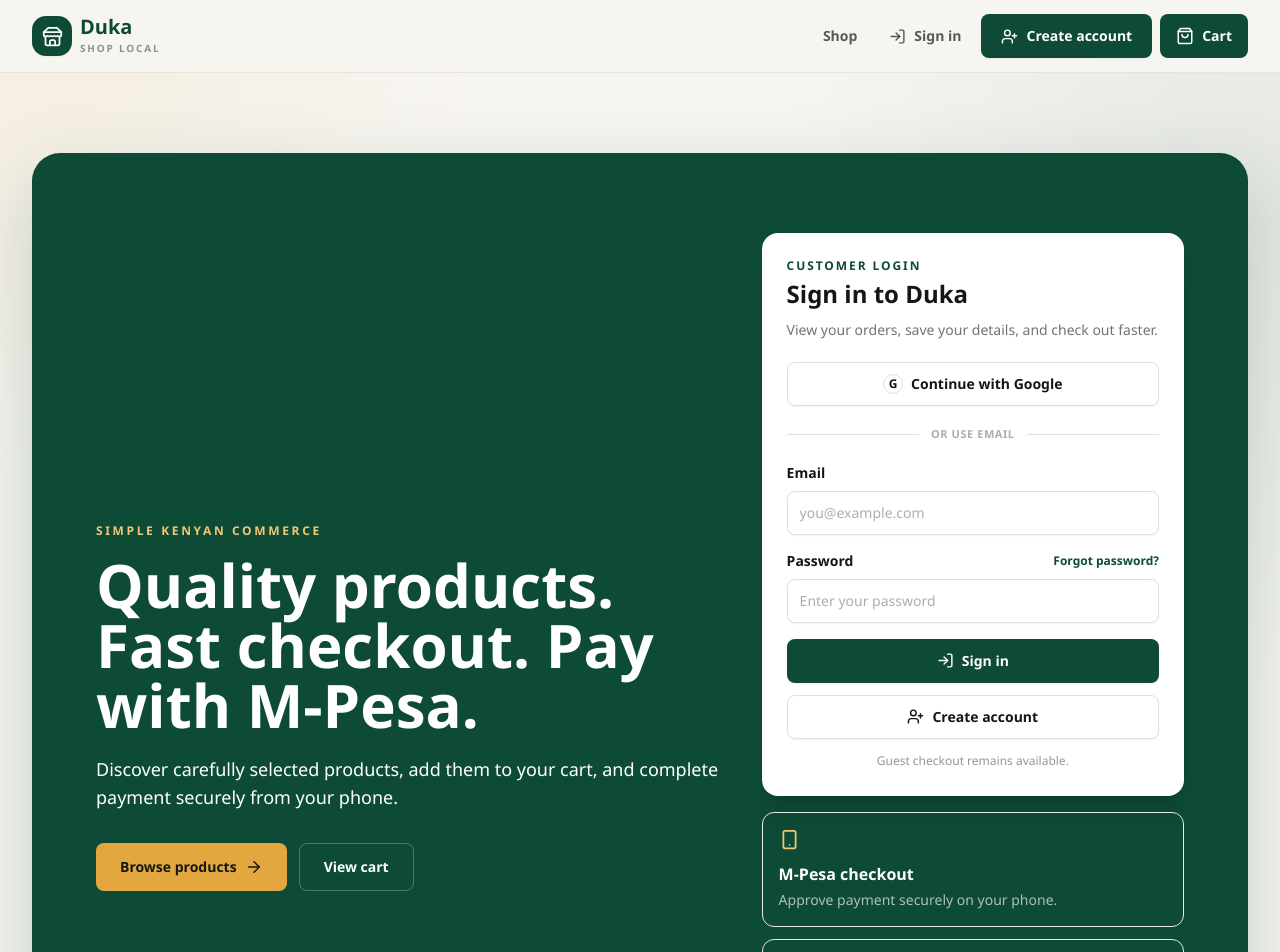
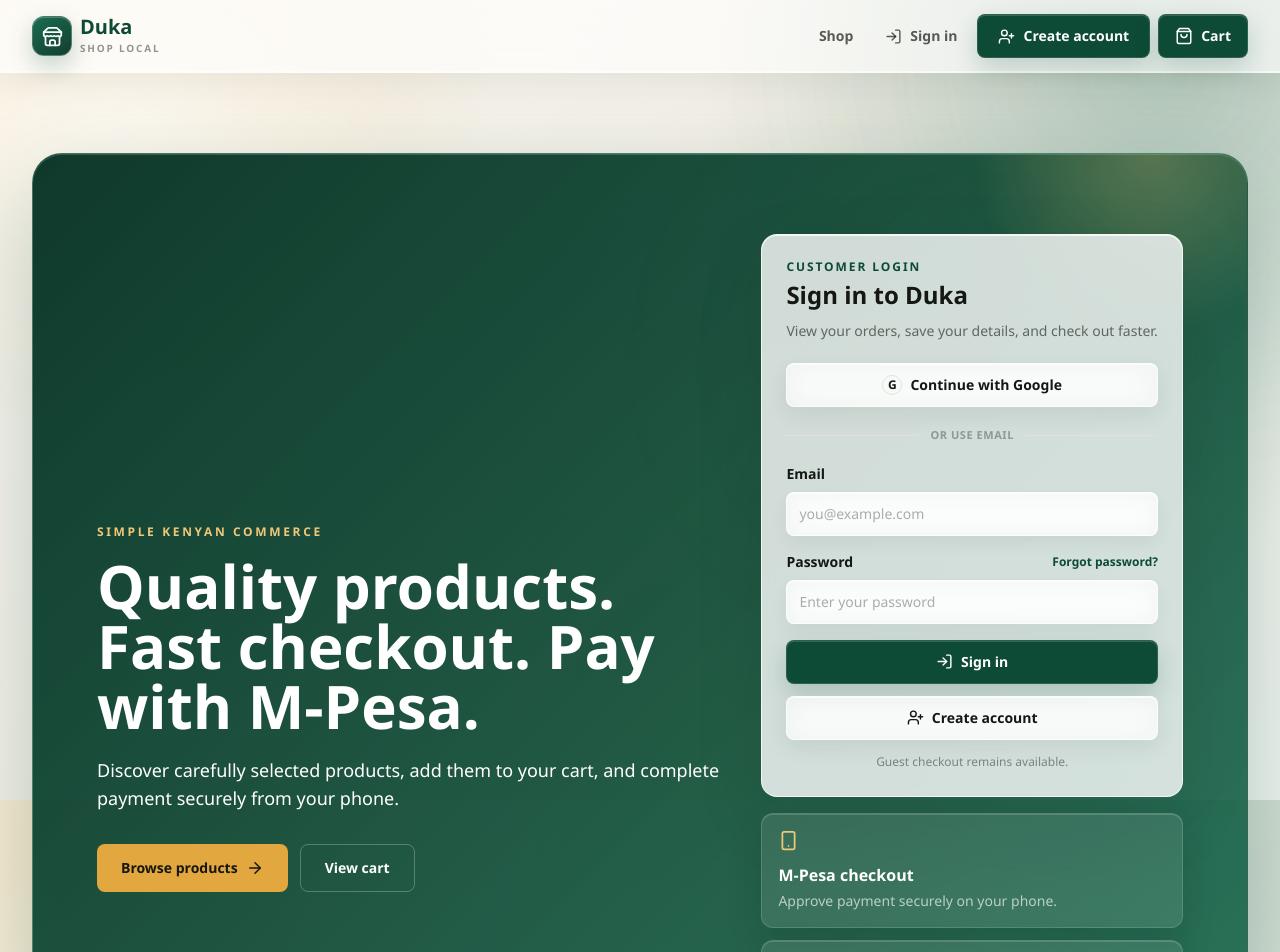
Before and after one commit to jiranimwema202420-lgtm/chicken-ecoomerce-web-app, a Next.js app: page / in a window 1280 px wide. Shown: the top 952 px of the page. Built offline with nearby package versions, Linux system fonts and the light colour scheme; no server answers; the database is empty.

Commit message:
style: add frosted glass interface

```diff
--- a/src/app/globals.css
+++ b/src/app/globals.css
@@ -5,6 +5,17 @@
 :root {
   --font-display: "Aptos Display", "Segoe UI", Arial, sans-serif;
   --font-body: "Aptos", "Segoe UI", Arial, sans-serif;
+
+  --glass-surface: rgb(255 255 255 / 0.60);
+  --glass-surface-strong: rgb(255 255 255 / 0.78);
+  --glass-border: rgb(255 255 255 / 0.68);
+  --glass-highlight: rgb(255 255 255 / 0.82);
+  --glass-shadow:
+    0 24px 70px rgb(20 23 18 / 0.10),
+    inset 0 1px 0 rgb(255 255 255 / 0.76);
+  --glass-shadow-soft:
+    0 14px 40px rgb(20 23 18 / 0.075),
+    inset 0 1px 0 rgb(255 255 255 / 0.70);
 }
 
 * {
@@ -17,9 +28,30 @@
 
 body {
   @apply m-0 bg-canvas font-body text-ink antialiased;
+  min-height: 100vh;
+  position: relative;
+  isolation: isolate;
+  background-color: #f4f1ea;
   background-image:
-    radial-gradient(circle at 0 0, rgb(226 167 62 / 0.10), transparent 30rem),
-    radial-gradient(circle at 100% 10%, rgb(14 75 54 / 0.08), transparent 32rem);
+    radial-gradient(circle at 8% 4%, rgb(240 200 120 / 0.34), transparent 25rem),
+    radial-gradient(circle at 92% 8%, rgb(22 107 78 / 0.19), transparent 30rem),
+    radial-gradient(circle at 52% 88%, rgb(226 167 62 / 0.16), transparent 32rem),
+    linear-gradient(135deg, #f9f7f2 0%, #f2eee5 48%, #edf3ef 100%);
+  background-attachment: fixed;
+}
+
+body::before {
+  content: "";
+  position: fixed;
+  inset: -18rem;
+  z-index: -1;
+  pointer-events: none;
+  background:
+    radial-gradient(circle at 22% 30%, rgb(255 255 255 / 0.80), transparent 18rem),
+    radial-gradient(circle at 77% 26%, rgb(14 75 54 / 0.12), transparent 24rem),
+    radial-gradient(circle at 60% 78%, rgb(226 167 62 / 0.14), transparent 22rem);
+  filter: blur(44px);
+  transform: translateZ(0);
 }
 
 button,
@@ -29,24 +61,135 @@
   font: inherit;
 }
 
+@layer components {
+  .glass-panel {
+    @apply border border-white/60 bg-white/60 backdrop-blur-xl;
+    border-radius: 20px;
+    box-shadow: var(--glass-shadow-soft);
+  }
+
+  .glass-panel-strong {
+    @apply border border-white/70 bg-white/80 backdrop-blur-2xl;
+    border-radius: 22px;
+    box-shadow: var(--glass-shadow);
+  }
+
+  .glass-dark-tile {
+    @apply border border-white/15 bg-white/10 backdrop-blur-xl;
+    box-shadow:
+      inset 0 1px 0 rgb(255 255 255 / 0.16),
+      0 14px 34px rgb(5 30 21 / 0.16);
+  }
+
+  .glass-navbar {
+    @apply border-b border-white/60 bg-white/65 backdrop-blur-2xl;
+    box-shadow:
+      0 10px 34px rgb(20 23 18 / 0.07),
+      inset 0 -1px 0 rgb(255 255 255 / 0.58);
+  }
+
+  .glass-mobile-menu {
+    @apply border border-white/70 bg-white/85 backdrop-blur-2xl;
+    box-shadow: var(--glass-shadow);
+  }
+
+  .glass-footer {
+    @apply border-white/60 bg-white/45 backdrop-blur-xl;
+    box-shadow: inset 0 1px 0 rgb(255 255 255 / 0.72);
+  }
+
+  .glass-brand-mark {
+    background:
+      linear-gradient(145deg, rgb(22 107 78 / 0.98), rgb(10 53 39 / 0.96));
+    border: 1px solid rgb(255 255 255 / 0.24);
+    box-shadow:
+      0 10px 24px rgb(14 75 54 / 0.24),
+      inset 0 1px 0 rgb(255 255 255 / 0.22);
+  }
+
+  .glass-badge {
+    @apply border border-white/70 bg-white/80 text-forest backdrop-blur-xl;
+    box-shadow:
+      0 8px 24px rgb(20 23 18 / 0.10),
+      inset 0 1px 0 rgb(255 255 255 / 0.86);
+  }
+
+  .hero-glass {
+    position: relative;
+    isolation: isolate;
+    overflow: hidden;
+    background:
+      linear-gradient(135deg, rgb(10 53 39 / 0.98), rgb(14 75 54 / 0.92) 48%, rgb(22 107 78 / 0.88)),
+      radial-gradient(circle at 75% 18%, rgb(240 200 120 / 0.30), transparent 22rem);
+    border: 1px solid rgb(255 255 255 / 0.14);
+    box-shadow:
+      0 34px 90px rgb(14 75 54 / 0.25),
+      inset 0 1px 0 rgb(255 255 255 / 0.16);
+  }
+
+  .hero-glass::before,
+  .hero-glass::after {
+    content: "";
+    position: absolute;
+    z-index: -1;
+    border-radius: 9999px;
+    pointer-events: none;
+    filter: blur(4px);
+  }
+
+  .hero-glass::before {
+    width: 24rem;
+    height: 24rem;
+    top: -12rem;
+    right: -6rem;
+    background: radial-gradient(circle, rgb(240 200 120 / 0.28), transparent 66%);
+  }
+
+  .hero-glass::after {
+    width: 30rem;
+    height: 30rem;
+    bottom: -22rem;
+    left: 20%;
+    background: radial-gradient(circle, rgb(255 255 255 / 0.13), transparent 68%);
+  }
+
   .btn-primary {
-  @apply inline-flex min-h-11 items-center justify-center rounded-md bg-forest px-5 py-2.5 text-sm font-semibold text-white shadow-sm transition hover:bg-forest-light focus-visible:outline-none focus-visible:ring-2 focus-visible:ring-forest focus-visible:ring-offset-2 disabled:cursor-not-allowed disabled:opacity-50;
+    @apply inline-flex min-h-11 items-center justify-center rounded-md bg-forest px-5 py-2.5 text-sm font-semibold text-white transition hover:bg-forest-light focus-visible:outline-none focus-visible:ring-2 focus-visible:ring-forest focus-visible:ring-offset-2 disabled:cursor-not-allowed disabled:opacity-50;
+    border: 1px solid rgb(255 255 255 / 0.12);
+    box-shadow:
+      0 10px 24px rgb(14 75 54 / 0.20),
+      inset 0 1px 0 rgb(255 255 255 / 0.16);
+  }
+
+  .btn-primary:hover {
+    transform: translateY(-1px);
+    box-shadow:
+      0 14px 30px rgb(14 75 54 / 0.24),
+      inset 0 1px 0 rgb(255 255 255 / 0.18);
   }
 
   .btn-secondary {
-  @apply inline-flex min-h-11 items-center justify-center rounded-md border border-line bg-white px-5 py-2.5 text-sm font-semibold text-ink shadow-sm transition hover:border-forest hover:text-forest focus-visible:outline-none focus-visible:ring-2 focus-visible:ring-forest focus-visible:ring-offset-2 disabled:cursor-not-allowed disabled:opacity-50;
+    @apply inline-flex min-h-11 items-center justify-center rounded-md border border-white/70 bg-white/60 px-5 py-2.5 text-sm font-semibold text-ink backdrop-blur-lg transition hover:border-white hover:bg-white/80 hover:text-forest focus-visible:outline-none focus-visible:ring-2 focus-visible:ring-forest focus-visible:ring-offset-2 disabled:cursor-not-allowed disabled:opacity-50;
+    box-shadow:
+      0 8px 22px rgb(20 23 18 / 0.07),
+      inset 0 1px 0 rgb(255 255 255 / 0.80);
   }
 
   .btn-ghost {
-  @apply inline-flex min-h-10 items-center justify-center rounded-md px-3 py-2 text-sm font-semibold text-ink/70 transition hover:bg-forest/5 hover:text-forest;
+    @apply inline-flex min-h-10 items-center justify-center rounded-md px-3 py-2 text-sm font-semibold text-ink/70 transition hover:bg-white/55 hover:text-forest;
   }
 
   .input-field {
-  @apply min-h-11 w-full rounded-md border border-line bg-white px-3 py-2 text-sm text-ink shadow-sm outline-none transition placeholder:text-ink/35 focus:border-forest focus:ring-2 focus:ring-forest/15;
+    @apply min-h-11 w-full rounded-md border border-white/70 bg-white/65 px-3 py-2 text-sm text-ink outline-none backdrop-blur-md transition placeholder:text-ink/35 focus:border-forest/40 focus:bg-white/85 focus:ring-2 focus:ring-forest/15;
+    box-shadow:
+      inset 0 1px 0 rgb(255 255 255 / 0.82),
+      0 7px 18px rgb(20 23 18 / 0.055);
   }
 
   .card {
-  @apply rounded-lg border border-line bg-white shadow-[0_14px_40px_rgba(20,23,18,0.05)];
+    @apply border border-white/65 bg-white/60 backdrop-blur-xl;
+    border-radius: 20px;
+    box-shadow: var(--glass-shadow-soft);
   }
 
   .section-shell {
@@ -55,6 +198,38 @@
 
   .eyebrow {
     @apply text-xs font-bold uppercase tracking-[0.18em] text-forest;
+  }
+}
+
+@supports not ((backdrop-filter: blur(1px)) or (-webkit-backdrop-filter: blur(1px))) {
+  .glass-panel,
+  .glass-panel-strong,
+  .glass-mobile-menu,
+  .card,
+  .input-field,
+  .btn-secondary {
+    background-color: rgb(255 255 255 / 0.94);
+  }
+
+  .glass-dark-tile {
+    background-color: rgb(255 255 255 / 0.12);
+  }
+
+  .glass-navbar,
+  .glass-footer {
+    background-color: rgb(247 245 241 / 0.96);
+  }
+}
+
+@media (prefers-reduced-motion: reduce) {
+  *,
+  *::before,
+  *::after {
+    scroll-behavior: auto !important;
+    transition-duration: 0.01ms !important;
+    animation-duration: 0.01ms !important;
+    animation-iteration-count: 1 !important;
+  }
 }
 
 :focus-visible {
--- a/src/app/layout.tsx
+++ b/src/app/layout.tsx
@@ -23,9 +23,9 @@
         <AuthProvider>
           <Navbar />
           <main className="min-h-[calc(100vh-72px)]">{children}</main>
-          <footer className="border-t border-line bg-white">
+          <footer className="glass-footer border-t">
             <div className="mx-auto flex max-w-7xl flex-col gap-2 px-4 py-8 text-sm text-ink/60 sm:flex-row sm:items-center sm:justify-between sm:px-6 lg:px-8">
-              <p>© {new Date().getFullYear()} Duka. Built for fast, secure shopping.</p>
+              <p>Â© {new Date().getFullYear()} Duka. Built for fast, secure shopping.</p>
               <p>Prices are shown in Kenyan shillings.</p>
             </div>
           </footer>
--- a/src/app/page.tsx
+++ b/src/app/page.tsx
@@ -38,8 +38,8 @@
   return (
     <>
       <section className="section-shell py-10 sm:py-14 lg:py-20">
-        <div className="overflow-hidden rounded-[28px] bg-forest text-white shadow-[0_30px_80px_rgba(14,75,54,0.22)]">
-          <div className="grid gap-8 px-6 py-10 sm:px-10 sm:py-14 lg:grid-cols-[1.2fr_0.8fr] lg:items-center lg:px-16 lg:py-20">
+        <div className="hero-glass rounded-[30px] text-white">
+          <div className="relative z-10 grid gap-8 px-6 py-10 sm:px-10 sm:py-14 lg:grid-cols-[1.2fr_0.8fr] lg:items-center lg:px-16 lg:py-20">
             <div>
               <p className="text-xs font-bold uppercase tracking-[0.22em] text-marigold-light">
                 Simple Kenyan commerce
@@ -69,7 +69,7 @@
                   { icon: ShieldCheck, title: "Protected orders", text: "Order totals are verified on the server." },
                   { icon: Truck, title: "Ready to fulfil", text: "Stock and payment status stay synchronized." },
                 ].map(({ icon: Icon, title, text }) => (
-                  <div key={title} className="rounded-xl border border-white/12 bg-white/8 p-4 backdrop-blur">
+                  <div key={title} className="glass-dark-tile rounded-xl p-4">
                     <Icon size={21} className="text-marigold-light" />
                     <h2 className="mt-3 font-display text-base font-bold">{title}</h2>
                     <p className="mt-1 text-sm leading-5 text-white/65">{text}</p>
@@ -82,12 +82,12 @@
       </section>
 
       <section id="products" className="section-shell scroll-mt-24 pb-16 sm:pb-24">
-        <div className="flex flex-col gap-5 border-b border-line pb-6 lg:flex-row lg:items-end lg:justify-between">
+        <div className="flex flex-col gap-5 border-b border-white/60 pb-6 lg:flex-row lg:items-end lg:justify-between">
           <div>
             <p className="eyebrow">Current collection</p>
             <h2 className="mt-2 font-display text-3xl font-bold sm:text-4xl">Shop what you need</h2>
             <p className="mt-2 text-sm text-ink/60">
-              {loading ? "Loading the catalogue…" : `${visibleProducts.length} product${visibleProducts.length === 1 ? "" : "s"} available`}
+              {loading ? "Loading the catalogueÃƒÆ’Ã†â€™Ãƒâ€šÃ‚Â¢ÃƒÆ’Ã‚Â¢ÃƒÂ¢Ã¢â€šÂ¬Ã…Â¡Ãƒâ€šÃ‚Â¬ÃƒÆ’Ã¢â‚¬Å¡Ãƒâ€šÃ‚Â¦" : `${visibleProducts.length} product${visibleProducts.length === 1 ? "" : "s"} available`}
             </p>
           </div>
 
@@ -124,7 +124,7 @@
           <div className="mt-8 grid gap-5 sm:grid-cols-2 lg:grid-cols-3">
             {Array.from({ length: 6 }).map((_, index) => (
               <div key={index} className="card overflow-hidden">
-                <div className="aspect-[4/3] animate-pulse bg-line" />
+                <div className="aspect-[4/3] animate-pulse bg-white/35" />
                 <div className="space-y-3 p-4">
                   <div className="h-5 w-2/3 animate-pulse rounded bg-line" />
                   <div className="h-4 w-full animate-pulse rounded bg-line" />
--- a/src/components/HomeCustomerLogin.tsx
+++ b/src/components/HomeCustomerLogin.tsx
@@ -99,7 +99,7 @@
 
   if (authLoading) {
     return (
-      <div className="rounded-2xl border border-white/15 bg-white p-6 text-ink shadow-xl">
+      <div className="glass-panel-strong rounded-2xl p-6 text-ink">
         <div className="h-5 w-40 animate-pulse rounded bg-line" />
         <div className="mt-4 h-11 animate-pulse rounded bg-line" />
         <div className="mt-3 h-11 animate-pulse rounded bg-line" />
@@ -110,7 +110,7 @@
 
   if (user && !user.isAnonymous) {
     return (
-      <div className="rounded-2xl border border-white/15 bg-white p-6 text-ink shadow-xl">
+      <div className="glass-panel-strong rounded-2xl p-6 text-ink">
         <div className="flex items-start gap-3">
           <span className="grid h-11 w-11 shrink-0 place-items-center rounded-full bg-forest/10 text-forest">
             <CheckCircle2 size={22} aria-hidden="true" />
@@ -141,7 +141,7 @@
           disabled={submitting}
           onClick={handleSignOut}
         >
-          {submitting ? "Signing out…" : "Sign out"}
+          {submitting ? "Signing outâ€¦" : "Sign out"}
         </button>
 
         {error && (
@@ -154,7 +154,7 @@
   }
 
   return (
-    <div id="customer-login" className="rounded-2xl border border-white/15 bg-white p-6 text-ink shadow-xl">
+    <div id="customer-login" className="glass-panel-strong rounded-2xl p-6 text-ink">
       <p className="text-xs font-bold uppercase tracking-[0.16em] text-forest">
         Customer login
       </p>
@@ -224,7 +224,7 @@
         )}
 
         <button type="submit" className="btn-primary w-full gap-2" disabled={submitting}>
-          <LogIn size={17} /> {submitting ? "Signing in…" : "Sign in"}
+          <LogIn size={17} /> {submitting ? "Signing inâ€¦" : "Sign in"}
         </button>
       </form>
 
--- a/src/components/Navbar.tsx
+++ b/src/components/Navbar.tsx
@@ -25,10 +25,10 @@
   const closeMenu = () => setMenuOpen(false);
 
   return (
-    <header className="sticky top-0 z-40 border-b border-line/80 bg-canvas/90 backdrop-blur-xl">
+    <header className="glass-navbar sticky top-0 z-40">
       <div className="section-shell flex h-[72px] items-center justify-between">
         <Link href="/" className="flex items-center gap-2" onClick={closeMenu}>
-          <span className="grid h-10 w-10 place-items-center rounded-lg bg-forest text-white shadow-sm">
+          <span className="glass-brand-mark grid h-10 w-10 place-items-center rounded-xl text-white">
             <Store size={21} aria-hidden="true" />
           </span>
           <span>
@@ -52,7 +52,7 @@
         <nav
           className={`${
             menuOpen ? "flex" : "hidden"
-          } absolute left-4 right-4 top-[80px] flex-col gap-1 rounded-lg border border-line bg-white p-3 shadow-xl md:static md:flex md:flex-row md:items-center md:gap-2 md:border-0 md:bg-transparent md:p-0 md:shadow-none`}
+          } glass-mobile-menu absolute left-4 right-4 top-[80px] flex-col gap-1 rounded-2xl p-3 md:static md:flex md:flex-row md:items-center md:gap-2 md:border-0 md:bg-transparent md:p-0 md:shadow-none md:backdrop-blur-none`}
         >
           <Link href="/#products" className="btn-ghost" onClick={closeMenu}>
             Shop
@@ -83,7 +83,7 @@
 
           <Link
             href="/cart"
-            className="relative inline-flex min-h-11 items-center justify-center gap-2 rounded-md bg-forest px-4 py-2 text-sm font-semibold text-white transition hover:bg-forest-light"
+            className="btn-primary relative gap-2 px-4"
             onClick={closeMenu}
           >
             <ShoppingBag size={18} /> Cart
```
Also changed, not shown: src/components/ProductCard.tsx (+12 -4 lines). Lines whose indentation alone changed are shown as unchanged.
